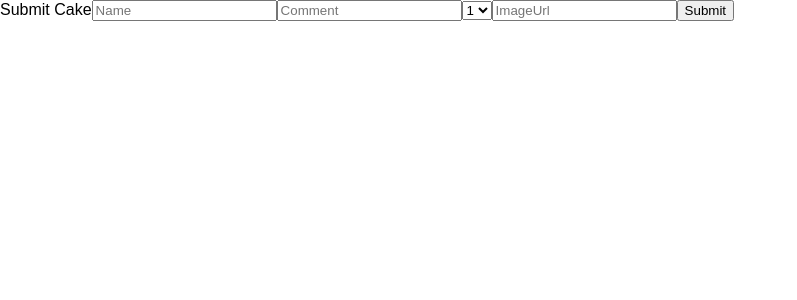
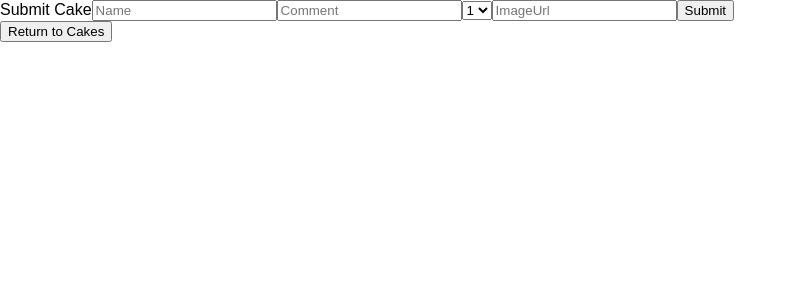
Before and after one commit to alistairkane92/Cakes, a React (Create React App) app in the folder cake_challenge/: page /submit in a window 1280 px wide. Shown: the top 300 px of the page, without its empty margins (0-797 px from the left). Built offline with nearby package versions, Linux system fonts and the light colour scheme.

Commit message:
adds a return to cakes button

```diff
--- a/cake_challenge/src/components/CakeSubmit.jsx
+++ b/cake_challenge/src/components/CakeSubmit.jsx
@@ -1,5 +1,5 @@
 import React, {Component} from 'react'
-import { redirect } from 'react-router-dom'
+import { Link } from 'react-router-dom'
 
 class CakeSubmit extends Component {
   constructor () {
@@ -26,6 +26,8 @@
     // }).then(res => res.json())
     // .catch(error => console.error('Error:', error))
     // .then(response => console.log('Success:', response));
+
+
   }
 
   render(){
@@ -49,6 +51,7 @@
             <button type="submit" id="cake-submit-btn">Submit</button>
           </div>
         </form>
+        <Link to="/"><button>Return to Cakes</button></Link>
       </div>
     )
   }
```
